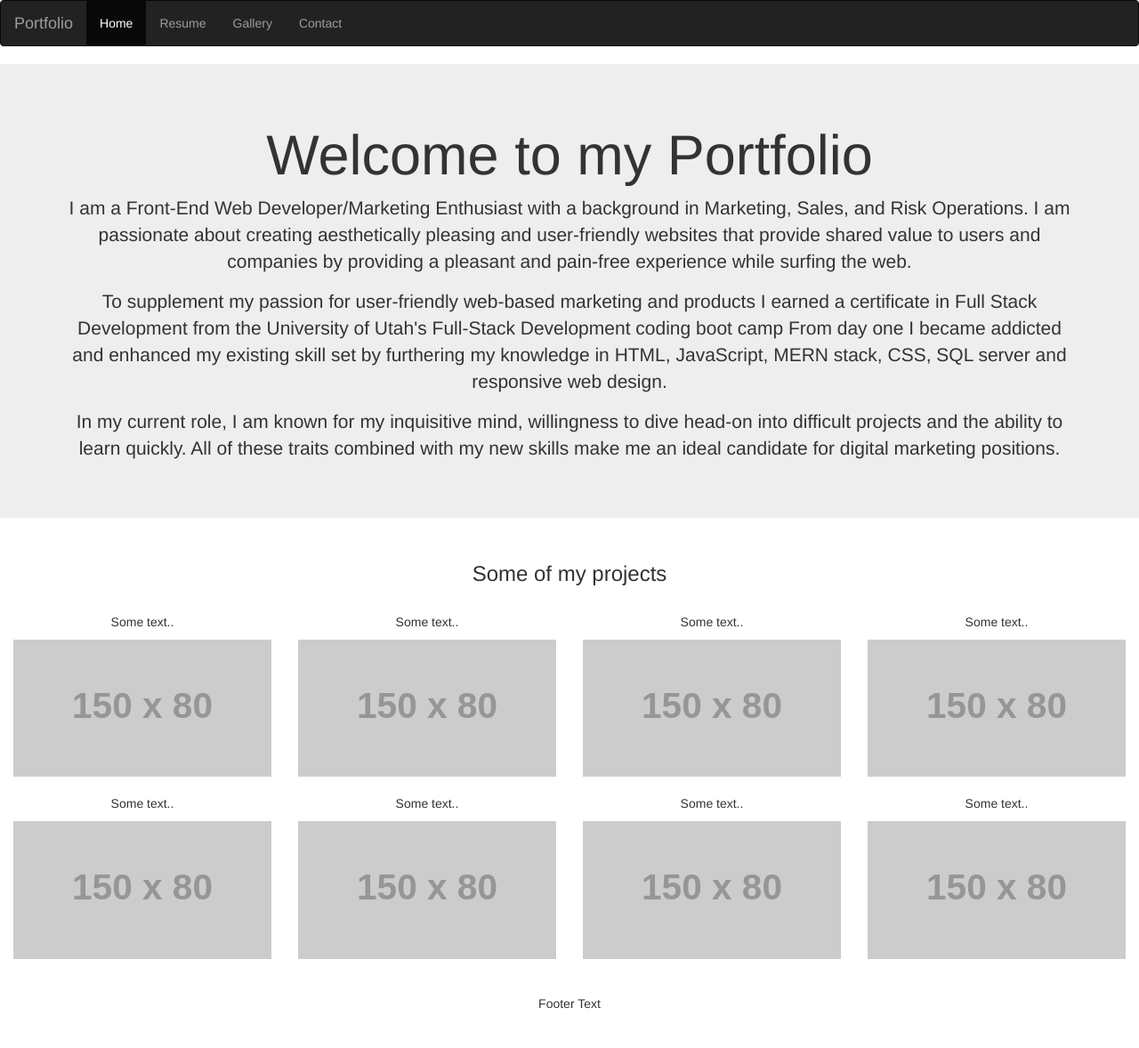
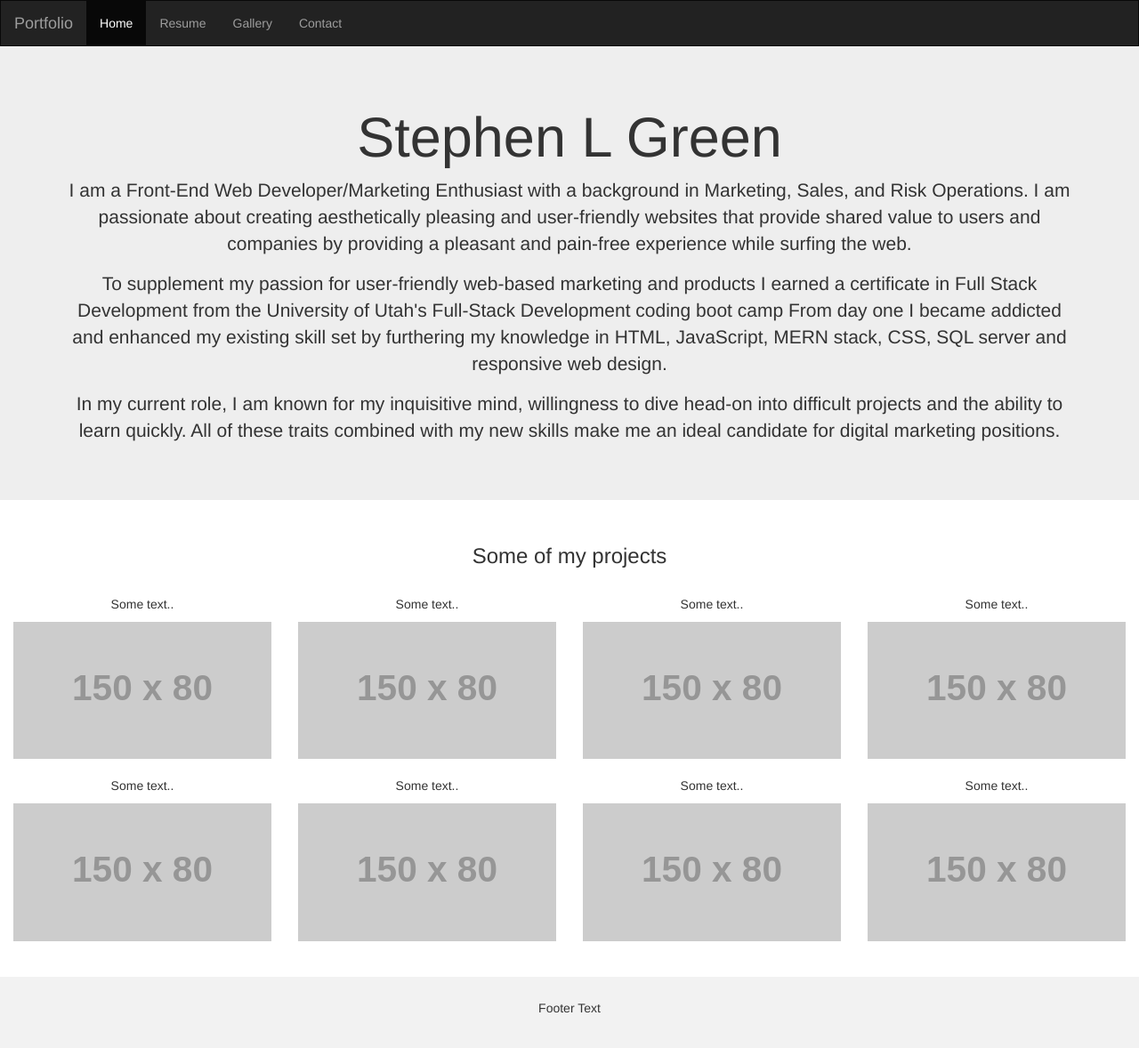
Before and after one commit to MagicMan88/Updated-Bootstrap-Portfolio, a plain HTML site: page index.html in a window 1280 px wide. Shown: the whole page at 89% size. Before the commit the page ends 1148 px from the top, so only its background shows below. Drawn offline with nearby package versions, Linux system fonts and the light colour scheme; placeholder pictures from the web are drawn by us.

Commit message:
updated some wording in the jumbotron

```diff
--- a/assets/style.css
+++ b/assets/style.css
@@ -0,0 +1,11 @@
+    /* Remove the navbar's default margin-bottom and rounded borders */
+    .navbar {
+        margin-bottom: 0;
+        border-radius: 0;
+      }
+
+      /* Add a gray background color and some padding to the footer */
+      footer {
+        background-color: #f2f2f2;
+        padding: 25px;
+      }
--- a/index.html
+++ b/index.html
@@ -36,7 +36,7 @@
 
     <div class="jumbotron">
         <div class="container text-center">
-            <h1>Welcome to my Portfolio</h1>
+            <h1>Stephen L Green</h1>
             <p> I am a Front-End Web Developer/Marketing Enthusiast with a background in Marketing, Sales, and Risk
                 Operations. I am passionate about creating aesthetically pleasing and user-friendly websites that
                 provide shared value to users and companies by providing a pleasant and pain-free experience while
```
